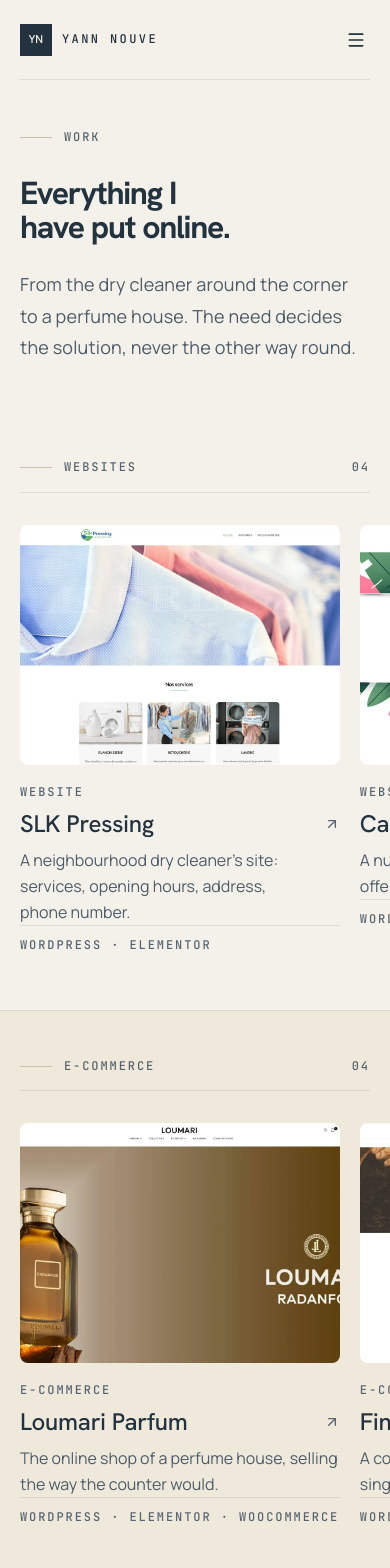
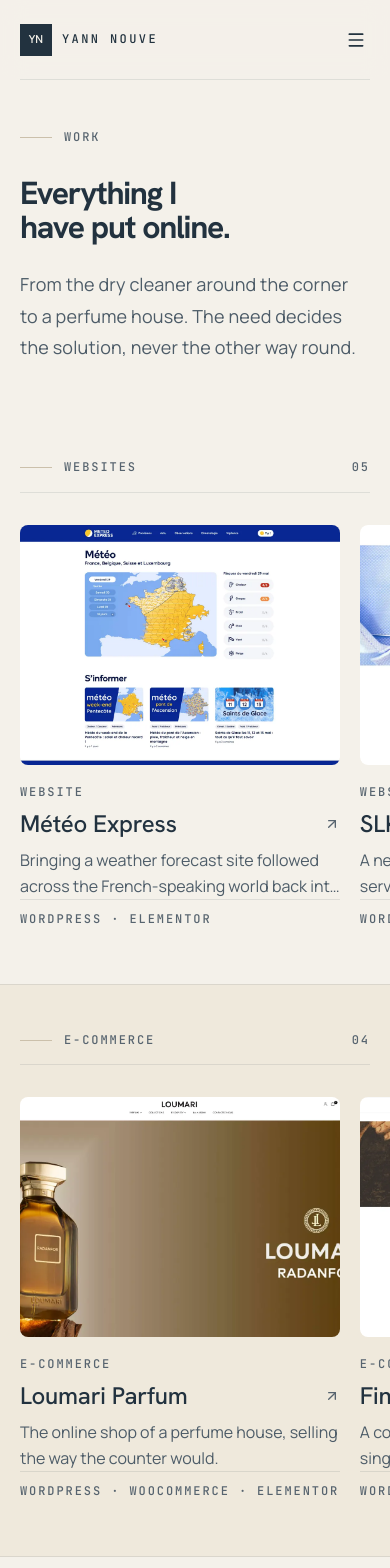
Before and after one commit to Yateux/nouveyann.fr, a Next.js app: page /en/projects in a window 390 px wide. Shown: the top 1568 px of the page. Built offline with nearby package versions, Linux system fonts and the light colour scheme.

Commit message:
fix cards

```diff
--- a/src/app/[locale]/projects/page.tsx
+++ b/src/app/[locale]/projects/page.tsx
@@ -96,7 +96,7 @@
                 key={item.project.slug}
                 className="w-[82vw] max-w-sm shrink-0 snap-start lg:w-auto lg:max-w-none lg:shrink"
               >
-                <Reveal delay={(index % 2) * 70}>
+                <Reveal>
                   <ProjectCard
                     {...item}
                     locale={locale}
--- a/src/app/layout.tsx
+++ b/src/app/layout.tsx
@@ -89,13 +89,6 @@
           <style>{`[data-reveal]{opacity:1 !important;transform:none !important}`}</style>
         </noscript>
 
-        <a
-          href="#contenu"
-          className="sr-only focus:not-sr-only focus:fixed focus:top-4 focus:left-4 focus:z-50 focus:rounded-lg focus:bg-ink focus:px-4 focus:py-2 focus:text-sm focus:text-canvas"
-        >
-          Aller au contenu
-        </a>
-
         {children}
       </body>
     </html>
--- a/src/components/sections/Work.tsx
+++ b/src/components/sections/Work.tsx
@@ -96,7 +96,7 @@
                         {project.tagline}
                       </p>
 
-                      <span className="mark mt-4 block truncate border-t border-ink/10 pt-3 text-ink-subtle lg:mt-6">
+                      <span className="mark mt-4 hidden truncate border-t border-ink/10 pt-3 text-ink-subtle lg:mt-6 lg:block">
                         {project.tech.join(" · ")}
                       </span>
 
--- a/src/components/ui/ProjectCard.tsx
+++ b/src/components/ui/ProjectCard.tsx
@@ -62,7 +62,7 @@
               />
             </div>
 
-            <p className="mt-2 max-w-lg leading-relaxed text-ink-muted">
+            <p className="mt-2 line-clamp-2 min-h-[3.25rem] max-w-lg leading-relaxed text-ink-muted">
               {project.tagline}
             </p>
 
--- a/src/data/projects.en.ts
+++ b/src/data/projects.en.ts
@@ -28,7 +28,7 @@
       design:
         "A trip like this is a serious commitment, so every page works to reassure. The details that decide the booking sit above the fold: dates, accommodation, what is included. The whole flow was drawn for the phone first, because that is where most visitors are.",
       development:
-        "Next.js for rendering speed and search visibility, Node.js on the server, PostgreSQL for the data. Content is editable from the admin: adding a trip takes no technical work.",
+        "Next.js for rendering speed and search visibility, Firebase for authentication and data, Stripe for payment. Content is editable from the admin: adding a trip takes no technical work.",
       result:
         "Visitors find what they need without calling, and applications arrive already qualified: which trip, which dates, how many people. The team runs its own catalogue.",
     },
@@ -44,7 +44,7 @@
       design:
         "Two audiences, two logics, one interface. The buyer's path had to stay very short; the seller needed a dashboard they could read. Search was treated as the most important page on the site, not as a utility.",
       development:
-        "Next.js on the front, a Symfony API for the business logic, PostgreSQL for the data, Stripe for payments. Payment is the sensitive part: it leans entirely on Stripe's mechanisms, no card data ever touches the platform.",
+        "Next.js on the front, a Symfony API for the business logic, PostgreSQL and MongoDB for the data. The v2 to v3 migration ran without downtime, with deployment and infrastructure taken over along the way.",
       result:
         "A platform where both sides do their job on their own, and a codebase a team can keep working on.",
     },
@@ -76,7 +76,7 @@
       design:
         "The app gets opened in a hurry, often one-handed. Large type, strong contrast, and nothing between opening the app and the information being looked for.",
       development:
-        "React Native for iOS and Android, Firebase for realtime data and notification delivery. Publishing is restricted to authorised accounts, enforced server side rather than in the app.",
+        "React Native for iOS and Android, a NestJS API backed by PostgreSQL and Redis. Geolocation finds announcements within a given radius, and push notifications fire as soon as one is published.",
       result:
         "Delivery that is immediate and reliable, and an admin simple enough for the people who publish.",
     },
@@ -126,18 +126,19 @@
     },
   },
   "meteo-express": {
-    sector: "Consumer app",
-    tagline: "A web app that shows a city's weather, with no advertising.",
+    sector: "Media, weather forecasts",
+    tagline:
+      "Bringing a weather forecast site followed across the French-speaking world back into shape.",
     study: {
-      need: "Checking the weather usually means getting past ads and panels before reaching the information. A direct version was missing: one city, one answer.",
+      need: "A site online since 2008, funded entirely by advertising and donations. Display bugs had piled up, modules stopped working after updates, and every fault cost visitors.",
       solution:
-        "A light web app: you type a city, you get current conditions and the forecast. Nothing else.",
+        "A full audit, then the fixes: forecast pages, interactive maps, observation sections, everything that misbehaved on screen or under the hood.",
       design:
-        "One main piece of information per screen, large type, hard contrast. The screen reads from a metre away, which is the real usage situation.",
+        "No visual redesign: habit is an asset here. The work targeted what got in the way of reading, without moving the landmarks the audience has known for years.",
       development:
-        "React on the interface, data pulled from a weather API. Loading and error states are handled explicitly rather than left to chance: unknown city, service down.",
+        "WordPress and Elementor, the stack already in place. Building on what existed rather than rewriting: less risk, and a site the same team can still administer.",
       result:
-        "An app that answers in one move, on a phone as much as on a desktop.",
+        "A site working again for its users, alongside the iOS and Android apps of the same service.",
     },
   },
   "slk-pressing": {
--- a/src/data/projects.ts
+++ b/src/data/projects.ts
@@ -38,7 +38,7 @@
     sector: "Voyage et pèlerinage",
     tagline:
       "Une plateforme pour préparer et réserver un pèlerinage, du choix du séjour à la demande d’inscription.",
-    tech: ["Next.js", "Node.js", "PostgreSQL"],
+    tech: ["Next.js", "Firebase", "Stripe"],
     featured: true,
     study: {
       need: "Organiser un pèlerinage demande de comparer des séjours, des dates, des hébergements et des prestations qui évoluent souvent. Tout passait par le téléphone et la messagerie : information dispersée, réponses répétées, suivi difficile.",
@@ -47,7 +47,7 @@
       design:
         "Un voyage de ce type est un engagement important : chaque page cherche à rassurer. Les informations qui décident (dates, hébergement, prestations incluses) sont visibles avant tout défilement. Le parcours a été dessiné pour le téléphone d’abord, parce que c’est là que la plupart des visiteurs consultent.",
       development:
-        "Next.js pour la vitesse d’affichage et le référencement, Node.js côté serveur, PostgreSQL pour les données. Les contenus sont modifiables depuis l’administration : ajouter un séjour ne demande aucune intervention technique.",
+        "Next.js pour la vitesse d’affichage et le référencement, Firebase pour l’authentification et les données, Stripe pour le paiement. Les contenus sont modifiables depuis l’administration : ajouter un séjour ne demande aucune intervention technique.",
       result:
         "Les visiteurs trouvent l’information sans appeler, et les demandes arrivent déjà qualifiées : le séjour concerné, les dates, le nombre de personnes. L’équipe gère son catalogue elle-même.",
     },
@@ -60,7 +60,7 @@
     sector: "Marketplace, mise en relation",
     tagline:
       "Une marketplace qui met en relation professeurs et élèves, réservation et paiement compris.",
-    tech: ["Next.js", "Symfony", "PostgreSQL", "Stripe"],
+    tech: ["Next.js", "Symfony", "PostgreSQL", "MongoDB"],
     study: {
       need: "Faire vivre deux publics sur une même plateforme : d’un côté des professionnels qui proposent leurs compétences, de l’autre des personnes qui cherchent à apprendre. Il fallait que la rencontre aille jusqu’au paiement, sans jamais sortir du site.",
       solution:
@@ -68,7 +68,7 @@
       design:
         "Deux publics, deux logiques, une seule interface. Le parcours de celui qui achète devait rester très court ; celui qui vend avait besoin d’un tableau de bord lisible. La recherche a été traitée comme la page la plus importante du site, pas comme un utilitaire.",
       development:
-        "Interface en Next.js, API métier en Symfony, données en PostgreSQL, paiements via Stripe. Le paiement est la partie la plus sensible : il s’appuie entièrement sur les mécanismes de Stripe, aucune donnée bancaire ne transite par la plateforme.",
+        "Interface en Next.js, API métier en Symfony, données en PostgreSQL et MongoDB. La migration de la v2 vers la v3 s’est faite sans coupure de service, avec le déploiement et l’infrastructure repris au passage.",
       result:
         "Une transaction qui va jusqu’au bout sans quitter le site, et une plateforme qui peut accueillir de nouvelles catégories sans être reconstruite.",
     },
@@ -81,7 +81,7 @@
     sector: "Parfumerie",
     tagline:
       "La boutique en ligne d’une maison de parfum, vendue comme elle le serait en boutique.",
-    tech: ["WordPress", "Elementor", "WooCommerce"],
+    tech: ["WordPress", "WooCommerce", "Elementor"],
     featured: true,
     study: {
       need: "Vendre du parfum en ligne pose un problème simple : on ne peut pas le sentir. Tout ce qui déclenche l’achat doit passer par l’image, le vocabulaire et la mise en scène du produit.",
@@ -103,7 +103,7 @@
     sector: "Application communautaire",
     tagline:
       "Une application qui prévient toute une communauté en même temps : une annonce publiée, une notification sur chaque téléphone.",
-    tech: ["React Native", "Firebase", "Notifications push"],
+    tech: ["React Native", "NestJS", "PostgreSQL", "Redis"],
     featured: true,
     study: {
       need: "Une information qui doit circuler vite auprès d’un groupe de personnes, sans dépendre de chaînes de messages qui se perdent ou n’atteignent qu’une partie des concernés.",
@@ -112,7 +112,7 @@
       design:
         "L’application est consultée dans l’urgence, souvent d’une seule main. Grands caractères, contrastes appuyés, aucune étape superflue entre l’ouverture de l’application et l’information recherchée.",
       development:
-        "React Native pour iOS et Android, Firebase pour les données en temps réel et l’envoi des notifications. La publication est réservée aux comptes autorisés, contrôlée côté serveur et non depuis l’application.",
+        "React Native pour iOS et Android, une API NestJS avec PostgreSQL et Redis côté serveur. Géolocalisation pour trouver les annonces dans un rayon donné, et notifications push dès qu’une annonce est publiée.",
       result:
         "Une diffusion immédiate et fiable, et une administration simple pour les personnes qui publient.",
     },
@@ -147,7 +147,7 @@
     sector: "Galerie d’art",
     tagline:
       "Une galerie en ligne où les œuvres sont présentées comme elles le seraient sur un mur.",
-    tech: ["WordPress", "Elementor", "WooCommerce"],
+    tech: ["WordPress", "WooCommerce", "Elementor"],
     study: {
       need: "Une galerie a besoin de montrer avant de vendre. Le site devait donner à des œuvres la place qu’elles occupent dans un lieu d’exposition, tout en permettant l’achat.",
       solution:
@@ -184,21 +184,21 @@
     slug: "meteo-express",
     url: "https://meteo-express.com",
     name: "Météo Express",
-    category: "app-web",
-    sector: "Application grand public",
+    category: "site",
+    sector: "Média, prévisions météo",
     tagline:
-      "Une application web qui affiche la météo d’une ville, sans publicité.",
-    tech: ["React", "API météo"],
+      "La remise en état d’un site de prévisions météo suivi par toute la francophonie.",
+    tech: ["WordPress", "Elementor"],
     study: {
-      need: "Consulter la météo demande souvent de traverser des publicités et des encarts avant d’atteindre l’information. Il manquait une version directe : une ville, une réponse.",
+      need: "Un site en ligne depuis 2008, entièrement financé par la publicité et les dons. Des bugs d’affichage traînaient, des modules ne fonctionnaient plus après des mises à jour, et chaque défaut coûtait des visiteurs.",
       solution:
-        "Une application web légère : on saisit une ville, on obtient les conditions actuelles et les prévisions. Rien d’autre.",
+        "Un audit complet, puis la correction : pages de prévisions, cartes interactives, sections d’observations, tout ce qui coinçait à l’affichage comme au fonctionnement.",
       design:
-        "Une seule information principale par écran, une typographie de grande taille, un contraste franc. L’écran se lit à un mètre de distance, ce qui est la vraie situation d’usage.",
+        "Pas de refonte graphique : l’habitude des visiteurs est un actif. Les corrections ont porté sur ce qui gênait la lecture, sans déplacer les repères que le public connaît depuis des années.",
       development:
-        "React côté interface, données récupérées auprès d’une API météo. Les états d’attente et d’erreur, ville inconnue ou service indisponible, sont traités explicitement plutôt que laissés au hasard.",
+        "WordPress et Elementor, la pile déjà en place. Reprendre l’existant plutôt que tout réécrire : moins de risque, et un site qui reste administrable par la même équipe.",
       result:
-        "Une application qui répond en un geste, sur téléphone comme sur ordinateur.",
+        "Un site qui refonctionne pour ses utilisateurs, en parallèle des applications iOS et Android du même service.",
     },
   },
   {
```
